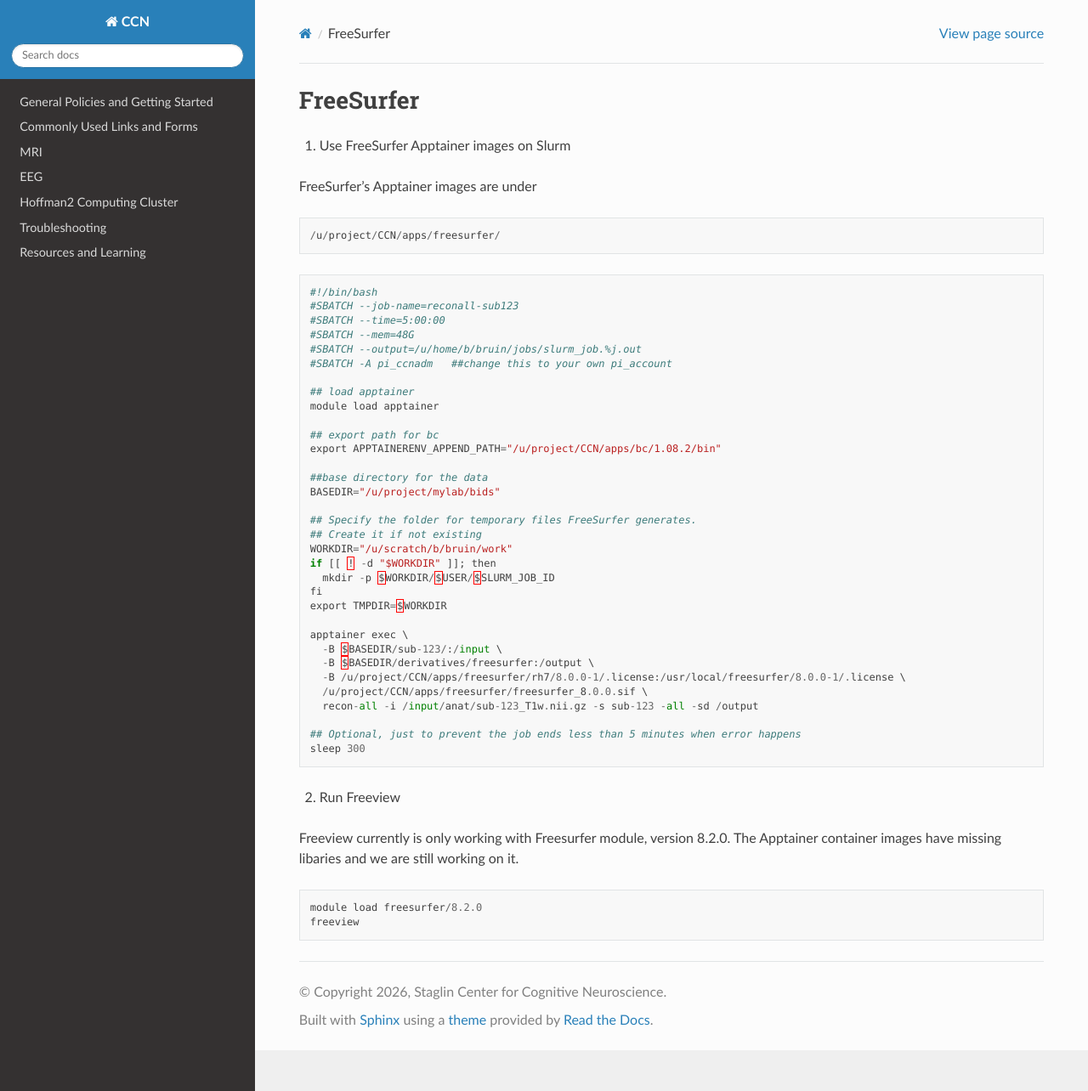
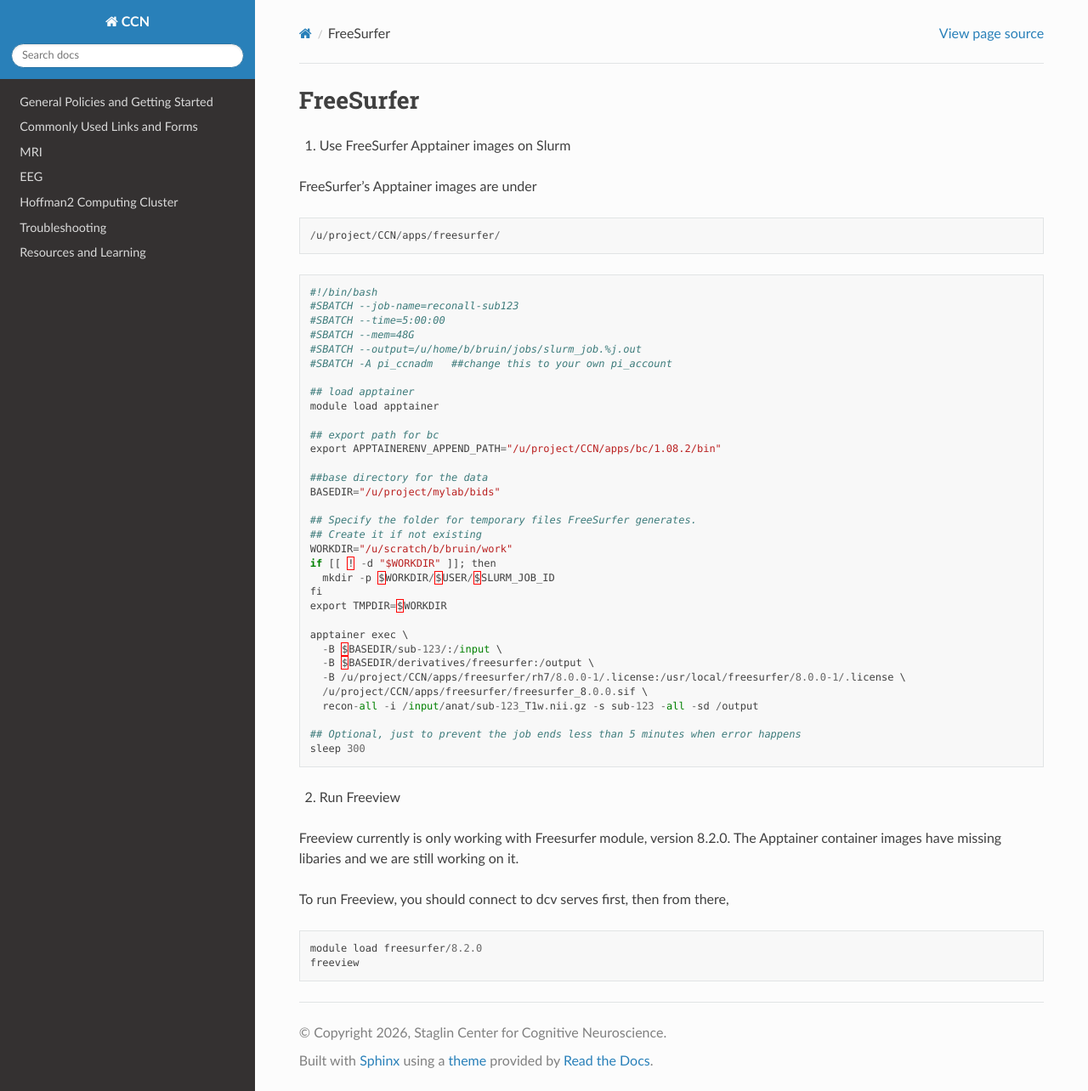
Before and after one commit to CCN-Support/CCN_Wiki, a Sphinx documentation site: the page built from docs/source/hoffman2_freesurfer.rst, in a window 1280 px wide and 1284 px high. Shown: the whole window at 85% size. Built offline with Sphinx 7.4.7 and the Read the Docs theme 3.1.0, drawn with Linux system fonts in a browser that asks for light colours.

Commit message:
Update hoffman2_freesurfer.rst

```diff
--- a/docs/source/hoffman2_freesurfer.rst
+++ b/docs/source/hoffman2_freesurfer.rst
@@ -51,6 +51,8 @@
 
 Freeview currently is only working with Freesurfer module, version 8.2.0. The Apptainer container images have missing libaries and we are still working on it.
 
+To run Freeview, you should connect to dcv serves first, then from there,
+
 .. code-block:: python
 
   module load freesurfer/8.2.0
```
